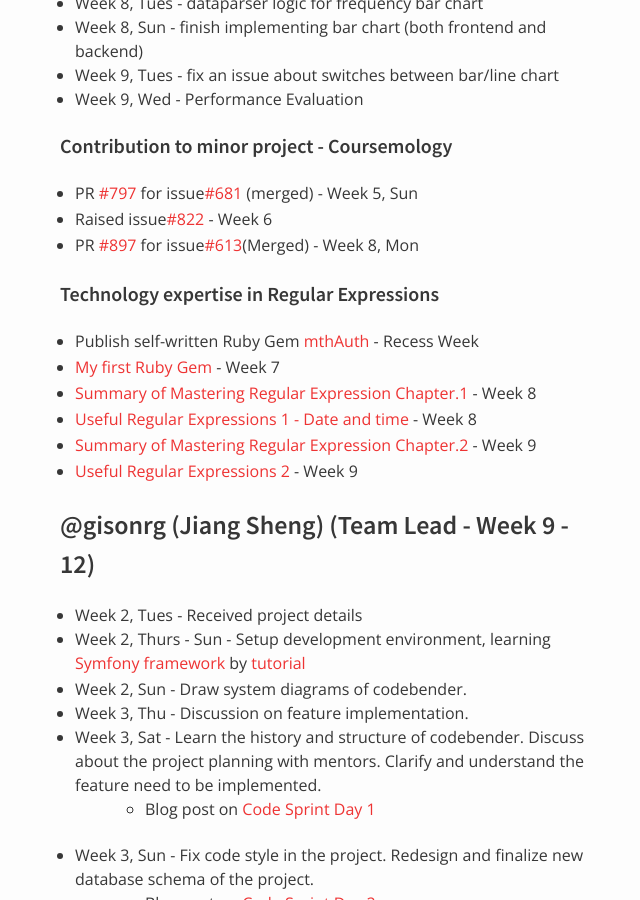
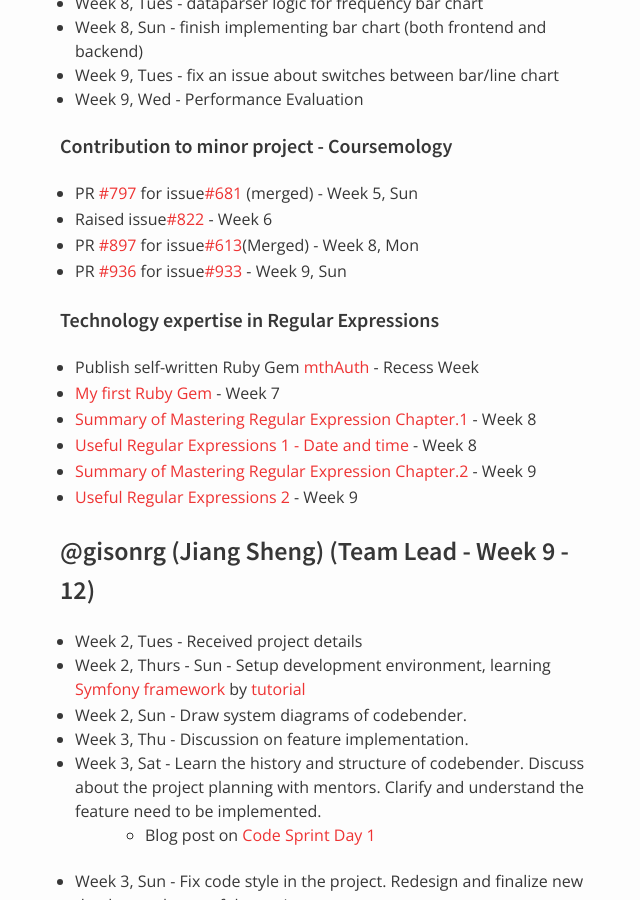
Before and after one commit to nus-oss/cs3281-AY1516S2-website, a Jekyll site: the page built from teams/codebender.md, in a window 1280 px wide and 900 px high, scrolled down 11572 px. Shown: the whole window, without its empty margins (310-950 px from the left). Built offline with Jekyll 4.4.1, drawn with Linux system fonts in a browser that asks for light colours.

Commit message:
tanghao's progress

```diff
--- a/teams/codebender.md
+++ b/teams/codebender.md
@@ -354,6 +354,7 @@ permalink: /teams/codebender/
  * PR [#797](https://github.com/Coursemology/coursemology2/pull/797) for issue[#681](https://github.com/Coursemology/coursemology2/issues/681) (merged) - Week 5, Sun
  * Raised issue[#822](https://github.com/Coursemology/coursemology2/issues/822) - Week 6
  * PR [#897](https://github.com/Coursemology/coursemology2/pull/897) for issue[#613](https://github.com/Coursemology/coursemology2/issues/613)(Merged) - Week 8, Mon
+ * PR [#936](https://github.com/Coursemology/coursemology2/pull/936) for issue[#933](https://github.com/Coursemology/coursemology2/issues/933) - Week 9, Sun
 
 #### Technology expertise in Regular Expressions
 * Publish self-written Ruby Gem [mthAuth](https://rubygems.org/gems/mthAuth) - Recess Week
```
